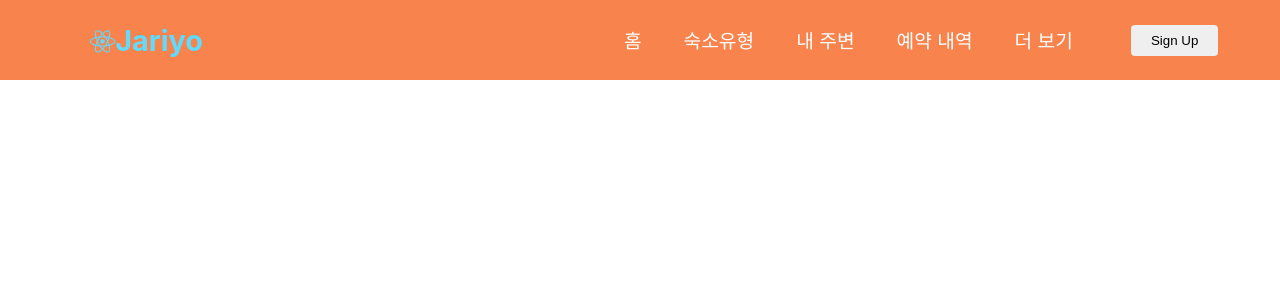
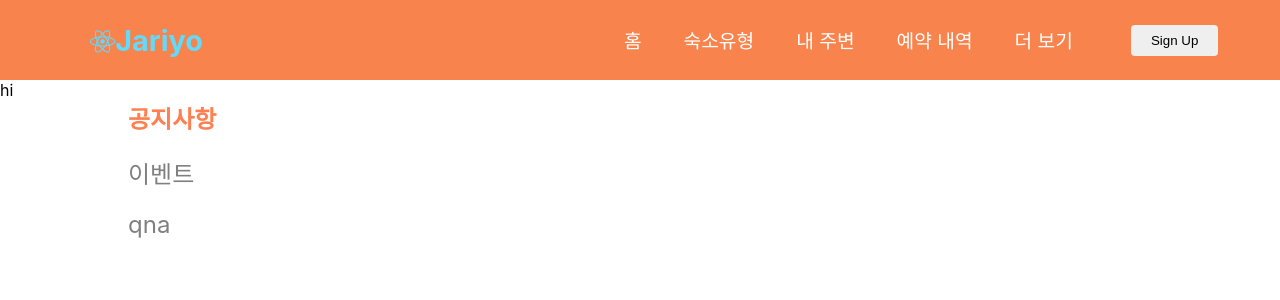
Before and after one commit to Gu4rd/Jariyo, a React (Create React App) app in the folder frontend/: page /more/notice in a window 1280 px wide. Shown: the top 300 px of the page. Built offline with nearby package versions, Linux system fonts and the light colour scheme.

Commit message:
MoreHeader 추가 Body는아직
MoreHeader 추가

```diff
--- a/frontend/package.json
+++ b/frontend/package.json
@@ -17,6 +17,7 @@
     "react-dom": "^17.0.1",
     "react-router-dom": "^5.2.0",
     "react-scripts": "4.0.2",
+    "styled-components": "^5.2.1",
     "web-vitals": "^1.1.0"
   },
   "proxy": "http://localhost:8080",
--- /dev/null
+++ b/frontend/src/Components/More/More.js
@@ -0,0 +1,13 @@
+import MoreHead from './MoreHead';
+import MoreBody from './MoreBody';
+
+const More = ({ match }) =>{
+    return (
+        <>
+            <MoreHead render={match.params}/>
+            <MoreBody />
+        </>
+    )
+}
+
+export default More;
--- /dev/null
+++ b/frontend/src/Components/More/MoreBody.js
@@ -0,0 +1,7 @@
+const MoreBody = () => {
+    return (
+        <div>hi</div>
+    )
+}
+
+export default MoreBody;
--- /dev/null
+++ b/frontend/src/Components/More/MoreHead.css
@@ -0,0 +1,14 @@
+#moreHead {
+    width: 20%;
+    height: 100%;
+    position: absolute;
+    left: 10%;
+    margin-top: 20px;
+}
+
+.title {
+    display: block;
+    margin-bottom: 20px;
+    font-size: 24px;
+    color: gray;
+}
--- /dev/null
+++ b/frontend/src/Components/More/MoreHead.js
@@ -0,0 +1,28 @@
+import { Link } from 'react-router-dom';
+import styled from 'styled-components';
+
+import { MenuItems } from '../Navbar/MenuItems';
+import './MoreHead.css'
+
+const Test = styled.b`
+    color: coral;
+`
+
+const MoreHead = ({ render }) => {
+    const currentURL = '/more/' + render.moreMenu;
+
+    return(
+        <div id="moreHead">
+            {MenuItems[4].more.title.map((abc, idx) =>
+                <Link to={MenuItems[4].more.url[idx]} key={idx} className="title">
+                    {MenuItems[4].more.url[idx] == currentURL
+                        ? <Test>{MenuItems[4].more.title[idx]}</Test>
+                        : MenuItems[4].more.title[idx]
+                    }
+                </Link>
+            )}
+        </div>
+    )
+}
+
+export default MoreHead;
--- a/frontend/src/Components/Navbar/MenuItems.js
+++ b/frontend/src/Components/Navbar/MenuItems.js
@@ -25,7 +25,7 @@ export const MenuItems = [
         cName:'nav-links',
         more: {
             title: ['공지사항', '이벤트', 'qna'],
-            url: ['/notice', '/event', '/qna']
+            url: ['/more/notice', '/more/event', '/more/qna']
         }
     },
     {
--- a/frontend/src/Components/Navbar/Navbar.css
+++ b/frontend/src/Components/Navbar/Navbar.css
@@ -144,14 +144,21 @@ a {
 .more {
     display: none;
     width: 95px;
-    background-color: white;
     position: absolute;
+    border-radius: 4px;
+    font-size: 18px;
+    margin-top: 10px;
 }
 
 .moreList {
     display: block;
+    padding: 5px 0 5px 0;
+    color: black;
+    text-decoration: none;
 }
 
 #moreView:hover .more{
     display: block;
+    background-color: rgba(255, 255, 255, 0.5);
+    box-shadow: 0 0 0 3px #fd946400;
 }
--- a/frontend/src/Components/Navbar/Navbar.js
+++ b/frontend/src/Components/Navbar/Navbar.js
@@ -1,4 +1,5 @@
 import React, { Component } from "react";
+import { Link } from 'react-router-dom';
 import { MenuItems } from "./MenuItems";
 import { Button } from "../Button";
 import './Navbar.css';
@@ -30,15 +31,15 @@ class NavBar extends Component {
             return (
               <li key={index}>
                 {item.title == '더 보기'
-                ? <a className={item.cName} href={item.url} id="moreView">
+                ? <Link to={item.url} className={item.cName} id="moreView">
                     {item.title}
                     <div className="more">
                       {item.more.title.map((write, idx) =>
-                        <a className="moreList" href={item.more.url[idx]} style={{textDecoration: 'none'}}><span>{write}</span></a>
+                        <Link to={item.more.url[idx]} key={idx} className="moreList" style={{textDecoration: 'none'}}><span>{write}</span></Link>
                       )}
                     </div>
-                  </a>
-                : <a className={item.cName} href={item.url}>{item.title}</a>
+                  </Link>
+                : <Link to={item.url} className={item.cName}>{item.title}</Link>
                 }
               </li>
             )
--- a/frontend/src/Components/Routers.js
+++ b/frontend/src/Components/Routers.js
@@ -4,11 +4,13 @@ import './Navbar/Navbar';
 import Body from './Body/Body'
 import NavBar from './Navbar/Navbar';
 import ReservationHeader from './ReservationView/ReservationHeader';
+import More from './More/More';
 
 export default() => (
     <Router>
         <NavBar/>
         <Route exact path="/" component={Body}></Route>
         <Route path="/reservation/:product/:place" component={ReservationHeader}></Route>
+        <Route path="/more/:moreMenu" component={More}></Route>
     </Router>
 )
```
Also changed, not shown: 1 other file (tests, documents, lock files or other folders).
